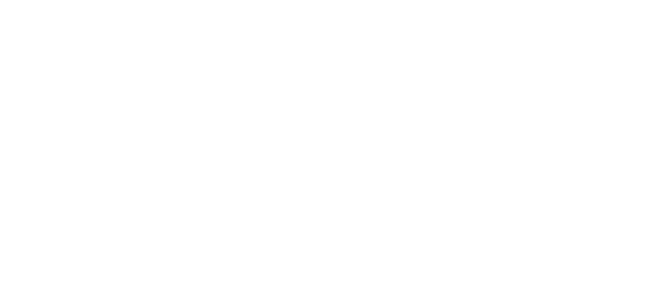
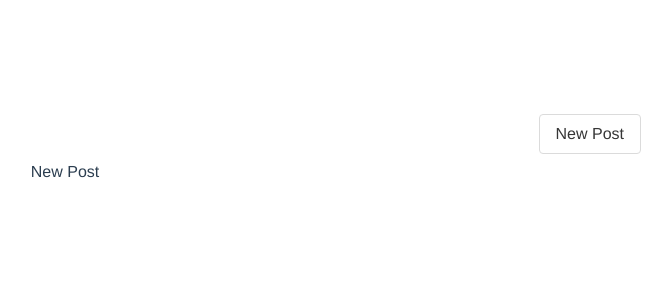
Before and after one commit to lmiller1990/vuejs-composition-api-course, a Vue app: page /posts/new in a window 1280 px wide. Before the commit this address had no page. Shown: the top 300 px of the page, without its empty margins (575-1247 px from the left). Built offline with nearby package versions, Linux system fonts and the light colour scheme.

Commit message:
add new post route

```diff
--- a/src/App.vue
+++ b/src/App.vue
@@ -1,6 +1,7 @@
 <template>
   <section class="section">
     <div class="container">
+      <navbar />
       <router-view />
     </div>
   </section>
@@ -8,9 +9,13 @@
 
 <script lang="ts">
 import { defineComponent } from 'vue';
+import Navbar from './components/Navbar.vue'
 
 export default defineComponent({
   name: 'App',
+  components: {
+    Navbar
+  }
 });
 </script>
 
--- /dev/null
+++ b/src/components/Navbar.vue
@@ -0,0 +1,14 @@
+<template>
+  <div class="navbar">
+    <div class="navbar-end">
+      <div class="buttons">
+        <router-link
+          class="button"
+          to="/posts/new"
+        >
+          New Post
+        </router-link>
+      </div>
+    </div>
+  </div>
+</template>
--- /dev/null
+++ b/src/components/NewPost.vue
@@ -0,0 +1,3 @@
+<template>
+  New Post
+</template>
--- a/src/router.ts
+++ b/src/router.ts
@@ -4,6 +4,7 @@
 } from 'vue-router'
 
 import Home from './components/Home.vue'
+import NewPost from './components/NewPost.vue'
 
 export const router = createRouter({
   history: createWebHistory(),
@@ -11,6 +12,10 @@
     {
       path: '/',
       component: Home
+    },
+    {
+      path: '/posts/new',
+      component: NewPost
     }
   ]
 })
```
